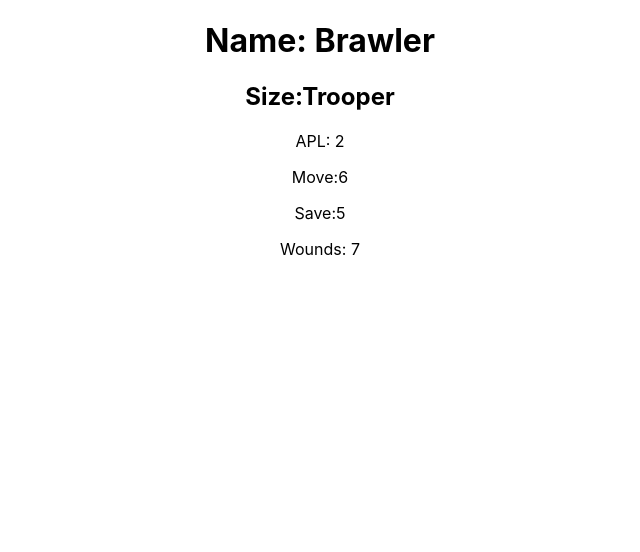
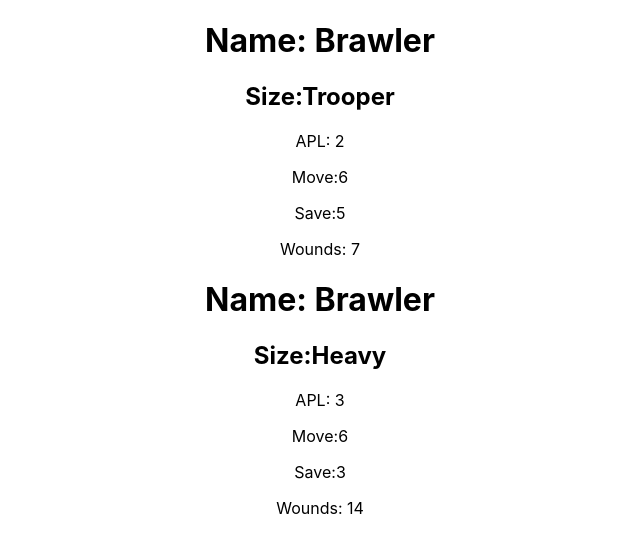
Before and after one commit to jonr68/ktcoc, a React (Create React App) app: page / in a window 1280 px wide. Shown: the top 552 px of the page, without its empty margins (320-960 px from the left). Built offline with nearby package versions, Linux system fonts and the light colour scheme.

Commit message:
finished making brawlers

```diff
--- a/src/App.tsx
+++ b/src/App.tsx
@@ -1,21 +1,33 @@
 import React from "react";
 import logo from "./logo.svg";
 import "./App.css";
-import { BrawlervTrouper } from "./data/NPOs";
+import { BrawlervTrouper, BrawlervHeavy } from "./data/NPOs";
 
 // const BrawlerHeavy = BrawlervTrouper
 
 function App() {
-  return (
+  return (<>
     <div className="App">
+      <div>
       <h1>Name: {BrawlervTrouper.name}</h1>
       <h2>Size:{BrawlervTrouper.level}</h2>
       <p>APL: {BrawlervTrouper.apl}</p>
       <p>Move:{BrawlervTrouper.move}</p>
       <p>Save:{BrawlervTrouper.save}</p>
       <p>Wounds: {BrawlervTrouper.wounds}</p>
+      </div>
+      <div>
+      <h1>Name: {BrawlervHeavy.name}</h1>
+      <h2>Size:{BrawlervHeavy.level}</h2>
+      <p>APL: {BrawlervHeavy.apl}</p>
+      <p>Move:{BrawlervHeavy.move}</p>
+      <p>Save:{BrawlervHeavy.save}</p>
+      <p>Wounds: {BrawlervHeavy.wounds}</p>
+      </div>
 
-    </div>
+
+
+    </div></>
   );
 }
 
--- a/src/data/NPOs.tsx
+++ b/src/data/NPOs.tsx
@@ -16,20 +16,20 @@ export const BrawlervTrouper: NPO = {
   wounds: 7,
 };
 
-// export const BrawlervTough: NPO = {
-//   name: "Brawler";
-//   level: "Tough";
-//   apl: 2;
-//   move: 5;
-//   save: 4;
-//   wounds: 10;
-// }
+export const BrawlervTough: NPO = {
+  name: "Brawler",
+  level: "Tough",
+  apl: 2,
+  move: 5,
+  save: 4,
+  wounds: 10,
+};
 
-// export interface BrawlervHeavy  {
-//     name: "Brawler";
-//     level: "Heavy";
-//     apl: 3;
-//     move: 6;
-//     save: 3;
-//     wounds: 14;
-//   }
+export const BrawlervHeavy: NPO = {
+  name: "Brawler",
+  level: "Heavy",
+  apl: 3,
+  move: 6,
+  save: 3,
+  wounds: 14,
+};
```
